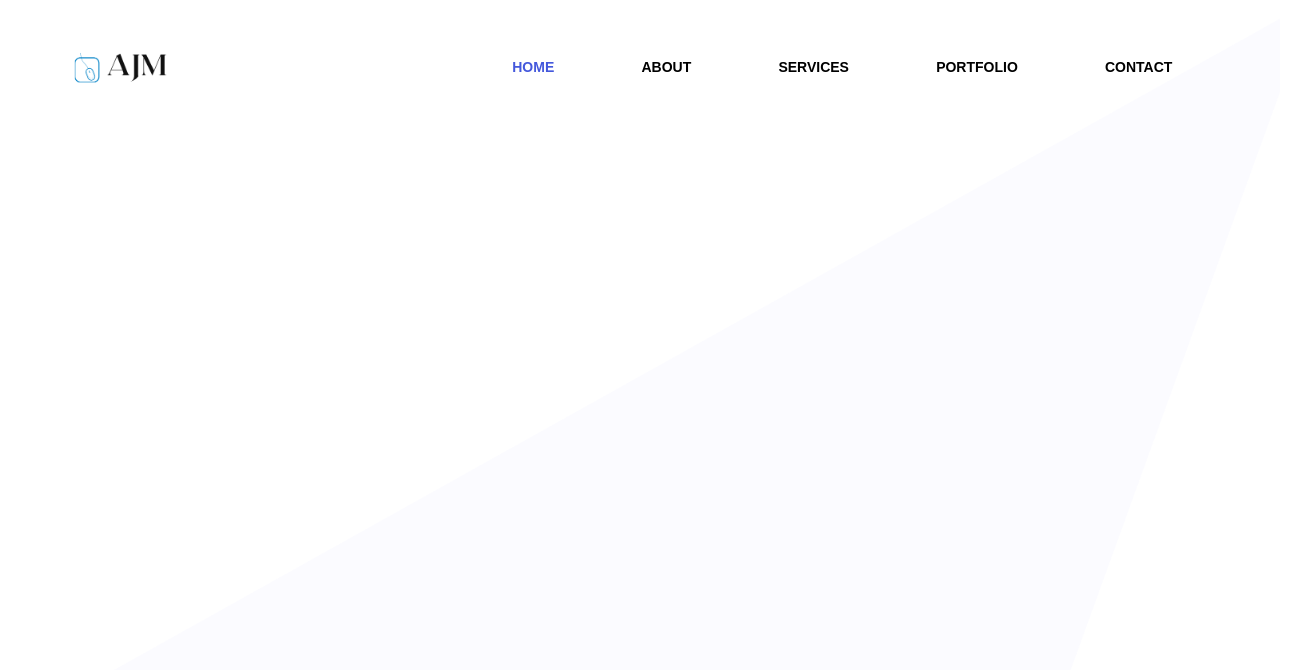
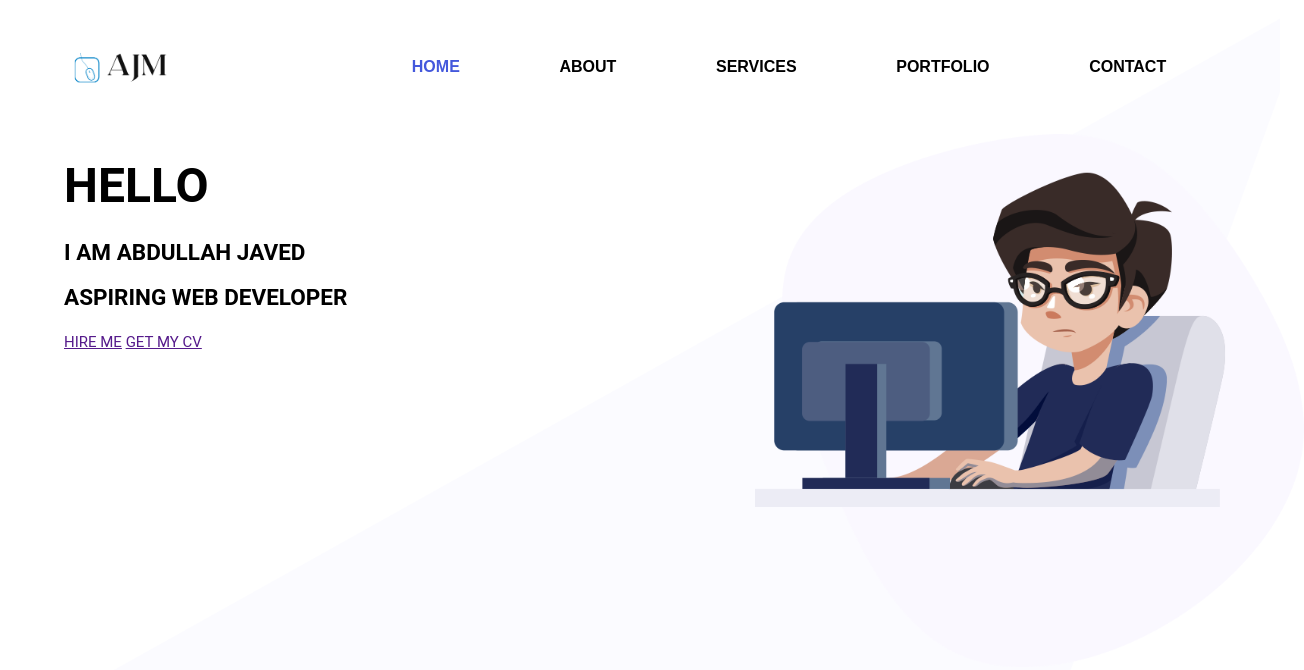
Before and after one commit to AbdullahJaved65/portfolio-project, a plain HTML site: page index.html in a window 1280 px wide. Shown: the whole page, 1304 px wide, since content can reach past the window. Drawn offline with Linux system fonts and the light colour scheme.

Commit message:
Add images in resources and start the Header Section

```diff
--- a/index.html
+++ b/index.html
@@ -17,7 +17,7 @@
             srcset=""
           />
         </div>
-        <div class="nav-links ">
+        <div class="nav-links">
           <ul>
             <li><a class="active" href="#">HOME</a></li>
             <li><a href="#">ABOUT</a></li>
@@ -28,5 +28,23 @@
         </div>
       </div>
     </nav>
+    <section>
+      <div class="header">
+        <div class="left-header">
+          <h1 class="header-hello">HELLO</h1>
+          <h1 class="header-name">I AM ABDULLAH JAVED</h1>
+          <h1 class="header-position">ASPIRING WEB DEVELOPER</h1>
+          <a href="" class="hire-me-btn">HIRE ME</a>
+          <a href="" class="get-cv-btn">GET MY CV</a>
+        </div>
+        <div class="right-header">
+          <img
+            src="/resources/images/home-right.png"
+            alt=""
+            class="header-img"
+          />
+        </div>
+      </div>
+    </section>
   </body>
 </html>
--- a/resources/styles/style.css
+++ b/resources/styles/style.css
@@ -52,10 +52,28 @@ body {
 
 .nav-links a {
   color: black;
-  font: 700 14px/100px "Rubik", sans-serif;
+  font: 700 16px/100px "Rubik", sans-serif;
   text-decoration: none;
 }
 
-.nav-links .active{
-  color: #4458dc;;
+.nav-links .active {
+  color: #4458dc;
 }
+
+.header {
+  display: grid;
+  color: black;
+  grid-template-columns: 60% 40%;
+}
+
+/* .left-header {
+} */
+
+.header-hello {
+font-size: 3rem;
+}
+
+.header-img {
+  height: 75%;
+  /* width: 50%; */
+}
```
Also changed, not shown: resources/images/about-us.png (added), resources/images/home-right.png (added), resources/images/logo1.png (added), resources/images/logo2.png (added), resources/images/logo3.png (added), resources/images/logo4.png (added), resources/images/logo5.png (added), resources/images/logo6.png (added), resources/images/logo7.png (added), resources/images/logo9.png (added).
